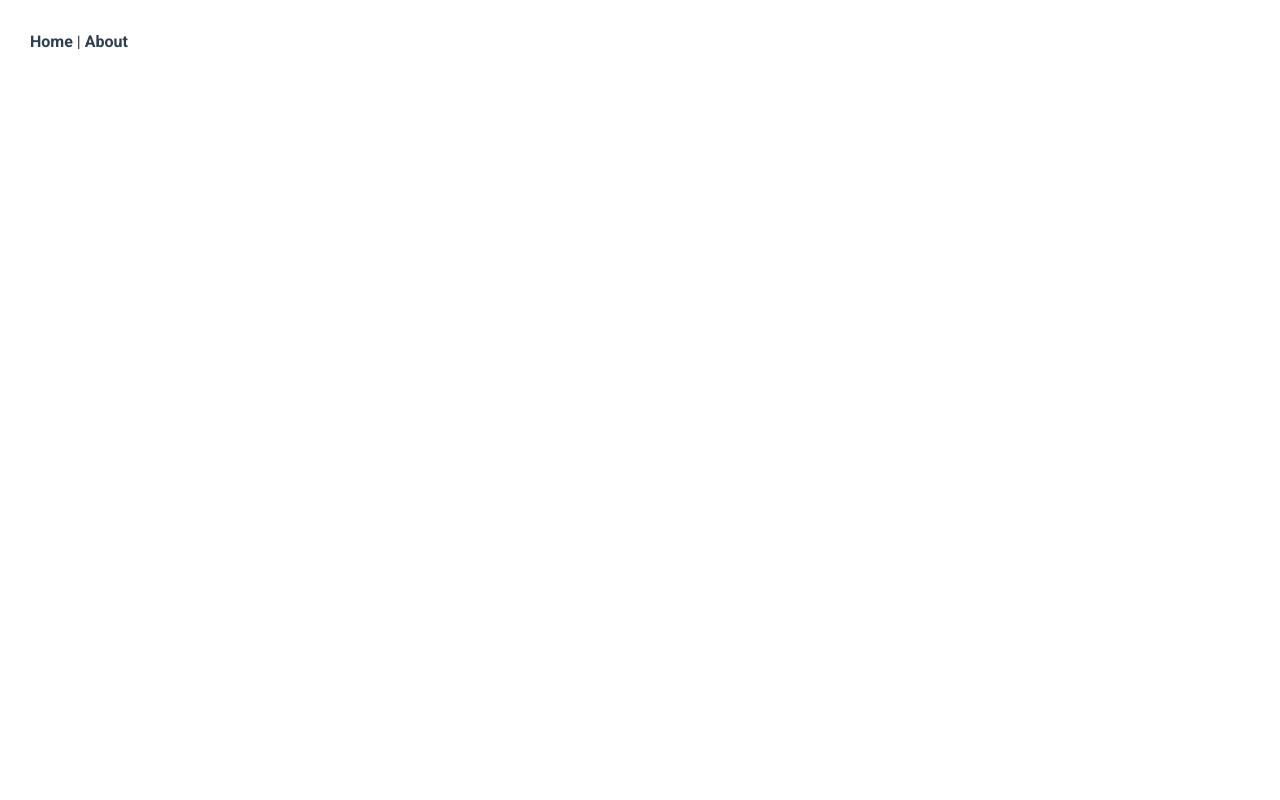
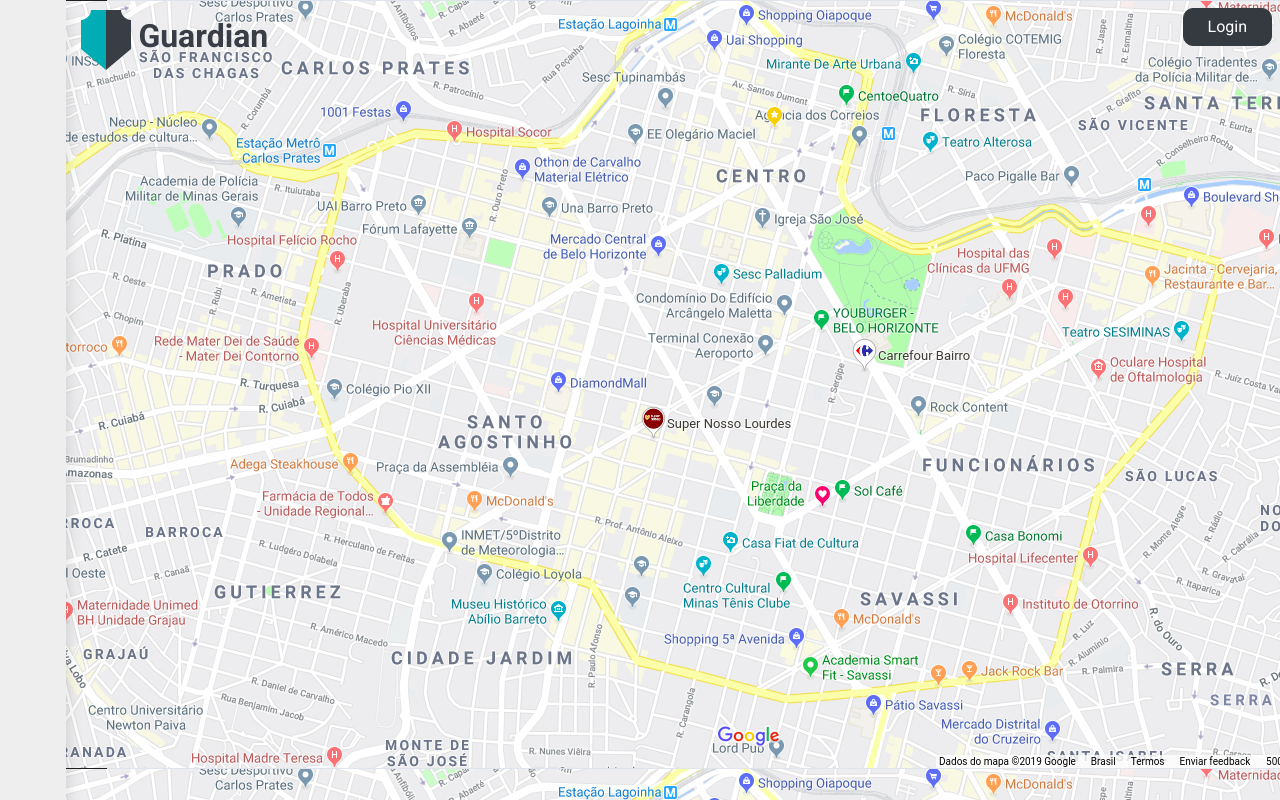
Before and after one commit to JonathasSL/guardian-web, a Vue app: page /login in a window 1280 px wide. Built offline with nearby package versions, Linux system fonts and the light colour scheme.

Commit message:
Home component [+]

```diff
--- a/src/App.vue
+++ b/src/App.vue
@@ -1,12 +1,19 @@
 <template>
   <div id="app">
-    <div id="nav">
-      <router-link to="/">Home</router-link> |
-      <router-link to="/about">About</router-link>
-    </div>
-    <router-view/>
+    <Home></Home>
   </div>
 </template>
+
+<script>
+import Home from '@/views/Home.vue';
+
+export default {
+	name: 'app',
+	components: {
+		Home,
+	},
+};
+</script>
 
 <style>
 /* Change this import to the local font files */
@@ -20,16 +27,41 @@
   color: #303841;
 }
 
-#nav {
-  padding: 30px;
+/* --- GLOBALS --- */
+/* ~ Rounded ~ */
+._rounded-100 {
+  border-radius: 100px !important
+}
+._rounded {
+  border-radius: 10px !important
+}
+._rounded-tl {
+  border-top-left-radius: 10px !important
+}
+._rounded-tr {
+  border-top-right-radius: 10px !important
+}
+._rounded-bl {
+  border-bottom-left-radius: 10px !important
+}
+._rounded-br {
+  border-bottom-right-radius: 10px !important
 }
 
-#nav a {
-  font-weight: bold;
-  color: #2c3e50;
+/* ~ Squared ~ */
+._squared {
+  border-radius: 0 !important
 }
-
-#nav a.router-link-exact-active {
-  color: #42b983;
+._squared-tl {
+  border-top-left-radius: 0 !important
+}
+._squared-tr {
+  border-top-right-radius: 0 !important
+}
+._squared-bl {
+  border-bottom-left-radius: 0 !important
+}
+._squared-br {
+  border-bottom-right-radius: 0 !important
 }
 </style>
--- a/src/views/Home.vue
+++ b/src/views/Home.vue
@@ -1,18 +1,59 @@
 <template>
-  <div class="home">
-    <img alt="Vue logo" src="../assets/logo.png">
-    <HelloWorld msg="Welcome to Your Vue.js App"/>
+  <div class="home vh-100 vw-100">
+    <div class="d-flex h-100 w-100">
+      <SideNav></SideNav>
+      <main class="h-100 w-100 bg-dark">
+        <Logo class="logo m-2"></Logo>
+        <button @click="showLogin = true" class="login btn btn-dark px-4 m-2 _rounded">Login</button>
+      </main>
+    </div>
+    <Login @close="showLogin = false" v-if="showLogin" class="login-container h-100 w-100"></Login>
   </div>
 </template>
 
 <script>
 // @ is an alias to /src
-import HelloWorld from '@/components/HelloWorld.vue';
+import Logo from '@/components/Logo.vue';
+import SideNav from '@/components/SideNav.vue';
+import Login from '@/views/Login.vue';
 
 export default {
   name: 'home',
   components: {
-    HelloWorld,
+    Logo,
+    SideNav,
+    Login,
   },
+  data() {
+    return {
+      showLogin: false
+    }
+  }
 };
 </script>
+
+<style scoped>
+.login {
+  position: absolute;
+  right: 0;
+  top: 0
+}
+
+.logo {
+  position: absolute;
+  top: 0;
+  left: 0
+}
+
+.login-container {
+  position: absolute;
+  top: 0;
+  left: 0;
+  z-index: 99999999
+}
+
+main {
+  background-image: url('~@/assets/img/map.png');
+  position: relative;
+}
+</style>
```
